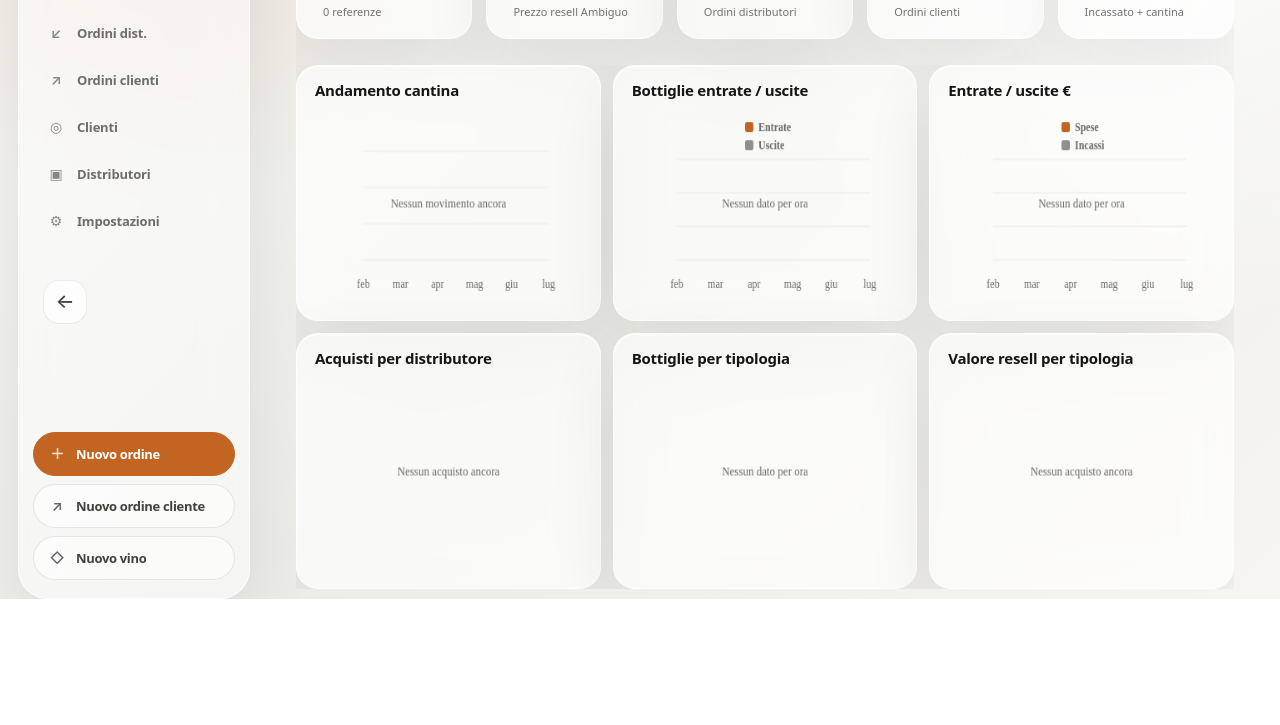
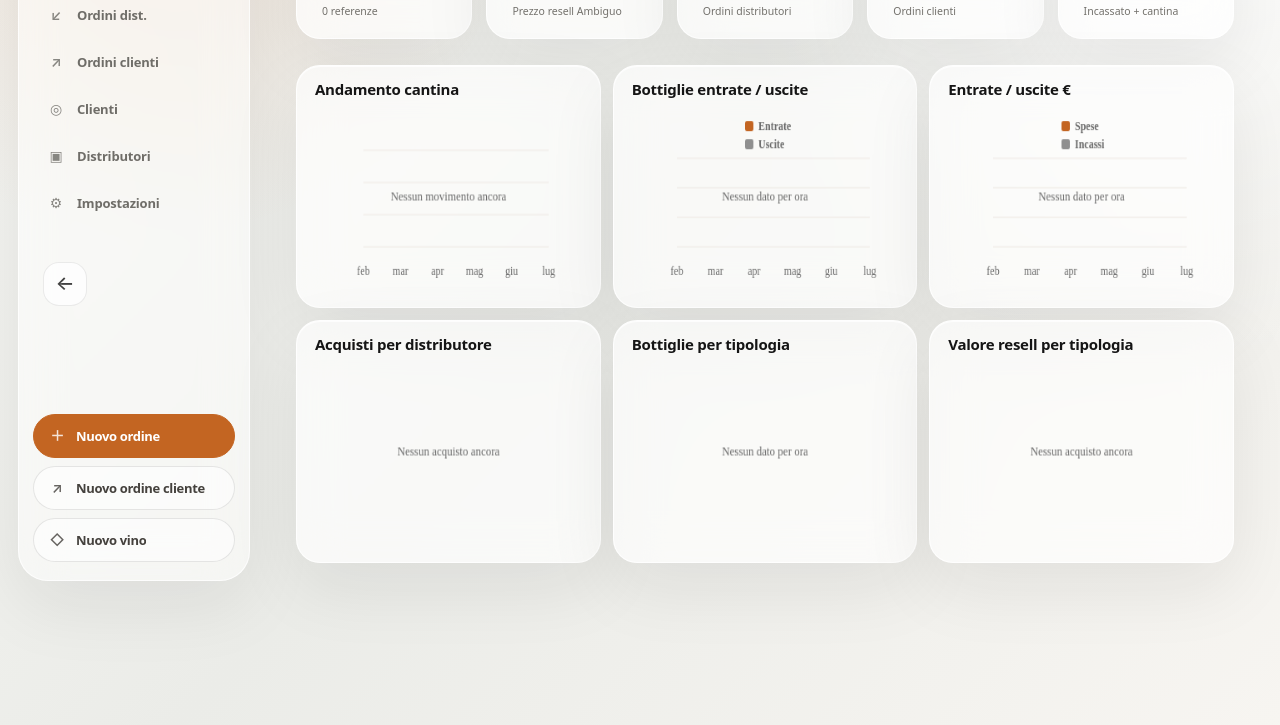
Before and after one commit to marco-ambiguo/ambiguo-dashboard, a website: page index.html in a window 1280 px wide. Shown: the part 201-926 px from the top of the page. Before the commit the page ends 800 px from the top, so only its background shows below. Drawn offline with Linux system fonts and the light colour scheme; no server answers; a web font is replaced by a local one.

Commit message:
Stabilize dashboard sidebar and spacing

```diff
--- a/dashboard-fix.css
+++ b/dashboard-fix.css
@@ -1,41 +1,63 @@
 /* =========================================================
-   AMBIGUO DASHBOARD — FINAL SAFE OVERRIDE
-   - ripristina padding inferiore della dashboard
-   - mantiene KPI cards alte ma con testo allineato a sinistra
-   - evita che i grafici vadano attaccati al bordo basso
-   - non tocca sidebar, ordini, cantina o logica JS
+   AMBIGUO — Dashboard fix finale
+   Obiettivo: dashboard 3x2, KPI respirate, sidebar identica alle altre pagine.
+   Questo file deve essere caricato DOPO styles.css.
    ========================================================= */
 
+/* 1) ANNULLA gli override vecchi che spostavano shell/sidebar nella dashboard */
 @media (min-width: 1180px) {
+  html:has(#view-dashboard.active),
   body:has(#view-dashboard.active) {
-    overflow: hidden !important;
+    height: auto !important;
+    min-height: 100svh !important;
+    overflow-x: hidden !important;
+    overflow-y: auto !important;
   }
 
-  .main:has(#view-dashboard.active) {
-    height: 100svh !important;
-    max-height: 100svh !important;
-    min-height: 0 !important;
-    overflow: hidden !important;
-    display: flex !important;
-    flex-direction: column !important;
-    padding-bottom: 34px !important;
-    box-sizing: border-box !important;
+  .app-shell:has(#view-dashboard.active),
+  .layout:has(#view-dashboard.active),
+  .main-layout:has(#view-dashboard.active) {
+    height: auto !important;
+    min-height: 100svh !important;
+    max-height: none !important;
+    overflow: visible !important;
+    align-items: stretch !important;
   }
 
+  .main:has(#view-dashboard.active),
+  .app-main:has(#view-dashboard.active),
+  main:has(#view-dashboard.active) {
+    height: auto !important;
+    min-height: 0 !important;
+    max-height: none !important;
+    overflow: visible !important;
+    padding-bottom: 28px !important;
+  }
+
+  /* Sidebar: deve restare esattamente come nelle altre pagine */
+  .sidebar,
+  .app-sidebar,
+  .side-nav {
+    align-self: stretch !important;
+    transform: none !important;
+    translate: none !important;
+    top: auto !important;
+    margin-top: 0 !important;
+    margin-bottom: 0 !important;
+  }
+}
+
+/* 2) Dashboard: solo il contenuto della dashboard, senza toccare la sidebar */
+@media (min-width: 1180px) {
   #view-dashboard.active {
-    flex: 1 1 auto !important;
-    min-height: 0 !important;
-    height: 100% !important;
     display: flex !important;
     flex-direction: column !important;
     gap: 14px !important;
-    overflow: hidden !important;
-    box-sizing: border-box !important;
+    overflow: visible !important;
+    min-height: 0 !important;
   }
 
-  /* KPI row */
   #view-dashboard.active .grid.cards {
-    flex: 0 0 auto !important;
     display: grid !important;
     grid-template-columns: repeat(5, minmax(0, 1fr)) !important;
     gap: 14px !important;
@@ -43,64 +65,63 @@
   }
 
   #view-dashboard.active .stat-card {
-    height: 118px !important;
-    min-height: 118px !important;
-    padding: 22px 28px !important;
-    border-radius: 22px !important;
+    min-height: 124px !important;
+    height: 124px !important;
+    padding: 24px 28px !important;
+    border-radius: 24px !important;
     display: flex !important;
     flex-direction: column !important;
+    align-items: flex-start !important;
     justify-content: center !important;
-    align-items: flex-start !important;
-    text-align: left !important;
-    gap: 8px !important;
-    box-sizing: border-box !important;
-  }
-
-  #view-dashboard.active .stat-card * {
+    gap: 10px !important;
     text-align: left !important;
   }
 
+  #view-dashboard.active .stat-label,
+  #view-dashboard.active .stat-value,
+  #view-dashboard.active .stat-note {
+    width: 100% !important;
+    text-align: left !important;
+    margin-left: 0 !important;
+    margin-right: 0 !important;
+  }
+
   #view-dashboard.active .stat-label {
+    line-height: 1.15 !important;
     margin: 0 !important;
-    font-size: 11px !important;
-    line-height: 1.15 !important;
   }
 
   #view-dashboard.active .stat-value {
+    line-height: 0.95 !important;
     margin: 0 !important;
-    line-height: .95 !important;
   }
 
   #view-dashboard.active .stat-note {
+    line-height: 1.2 !important;
     margin: 0 !important;
-    font-size: 11px !important;
-    line-height: 1.2 !important;
   }
 
-  /* Charts: 3x2, visibili, con padding sotto come le altre pagine */
+  /* 3x2 grafici. Si alzano appena per non spingere la sidebar e lasciano padding sotto. */
   #view-dashboard.active .dashboard-charts-6 {
-    flex: 1 1 auto !important;
-    min-height: 0 !important;
-    height: auto !important;
     display: grid !important;
     grid-template-columns: repeat(3, minmax(0, 1fr)) !important;
-    grid-template-rows: repeat(2, minmax(0, 1fr)) !important;
+    grid-template-rows: repeat(2, minmax(250px, 1fr)) !important;
     gap: 14px !important;
-    margin: 0 !important;
-    padding: 0 !important;
-    overflow: hidden !important;
-    box-sizing: border-box !important;
+    margin: 0 0 28px 0 !important;
+    min-height: calc(100svh - 330px) !important;
+    height: calc(100svh - 330px) !important;
+    max-height: calc(100svh - 330px) !important;
+    overflow: visible !important;
   }
 
   #view-dashboard.active .chart-card {
     min-height: 0 !important;
     height: 100% !important;
     padding: 18px 20px 16px !important;
-    border-radius: 22px !important;
+    border-radius: 24px !important;
     display: flex !important;
     flex-direction: column !important;
     overflow: hidden !important;
-    box-sizing: border-box !important;
   }
 
   #view-dashboard.active .chart-card h2,
@@ -131,9 +152,12 @@
   }
 }
 
+/* Schermi bassi: più compatto, ma sempre con padding sotto */
 @media (min-width: 1180px) and (max-height: 850px) {
-  .main:has(#view-dashboard.active) {
-    padding-bottom: 28px !important;
+  .main:has(#view-dashboard.active),
+  .app-main:has(#view-dashboard.active),
+  main:has(#view-dashboard.active) {
+    padding-bottom: 24px !important;
   }
 
   #view-dashboard.active {
@@ -141,16 +165,22 @@
   }
 
   #view-dashboard.active .stat-card {
+    min-height: 108px !important;
     height: 108px !important;
-    min-height: 108px !important;
-    padding: 20px 26px !important;
+    padding: 21px 25px !important;
+    gap: 8px !important;
   }
 
   #view-dashboard.active .dashboard-charts-6 {
+    min-height: calc(100svh - 302px) !important;
+    height: calc(100svh - 302px) !important;
+    max-height: calc(100svh - 302px) !important;
+    grid-template-rows: repeat(2, minmax(210px, 1fr)) !important;
+    margin-bottom: 24px !important;
     gap: 12px !important;
   }
 
   #view-dashboard.active .chart-card {
-    padding: 16px 18px 14px !important;
+    padding: 15px 18px 14px !important;
   }
 }
```
